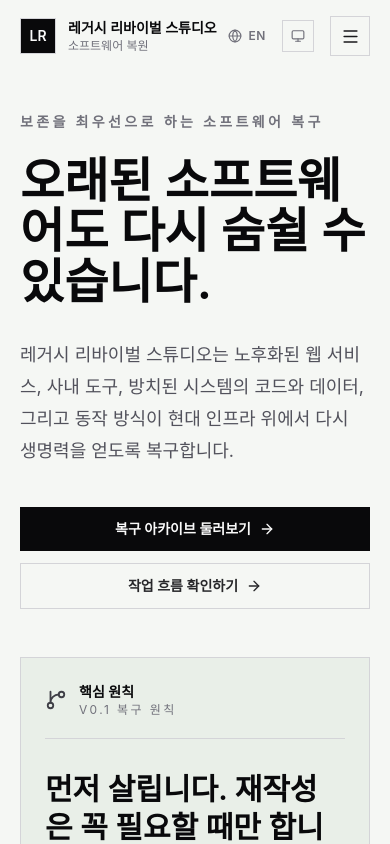
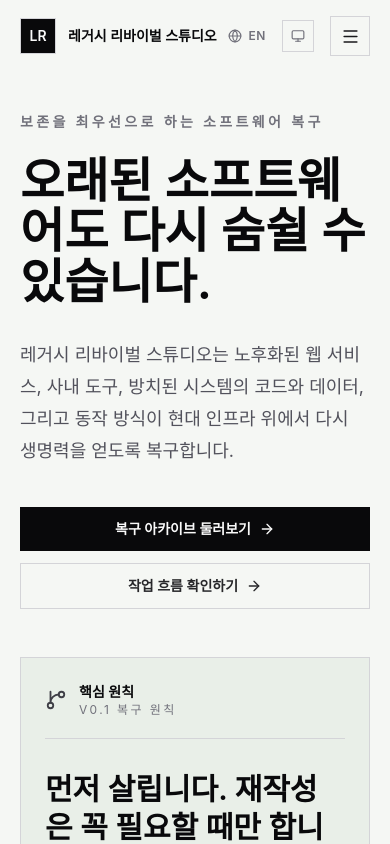
Before and after one commit to cable8mm/etern.co.kr, a React (Vite) app: page / in a window 390 px wide. Shown: the top 844 px of the page. Built offline with nearby package versions, Linux system fonts and the light colour scheme.

Commit message:
Revive title and slogan (#27)

```diff
--- a/src/App.jsx
+++ b/src/App.jsx
@@ -339,10 +339,10 @@ function Header({
             LR
           </span>
           <span>
-            <span className="block text-sm font-semibold tracking-normal text-zinc-950 dark:text-zinc-50">
+            <span className="block text-sm font-semibold tracking-normal text-zinc-950 dark:text-zinc-50 break-keep">
               {t('nav.logo_title', { defaultValue: 'Legacy Revival Studio' })}
             </span>
-            <span className="block text-xs text-zinc-500 dark:text-zinc-400">
+            <span className="hidden md:block text-xs text-zinc-500 dark:text-zinc-400">
               {t('nav.logo_subtitle', { defaultValue: 'Software restoration' })}
             </span>
           </span>
```
